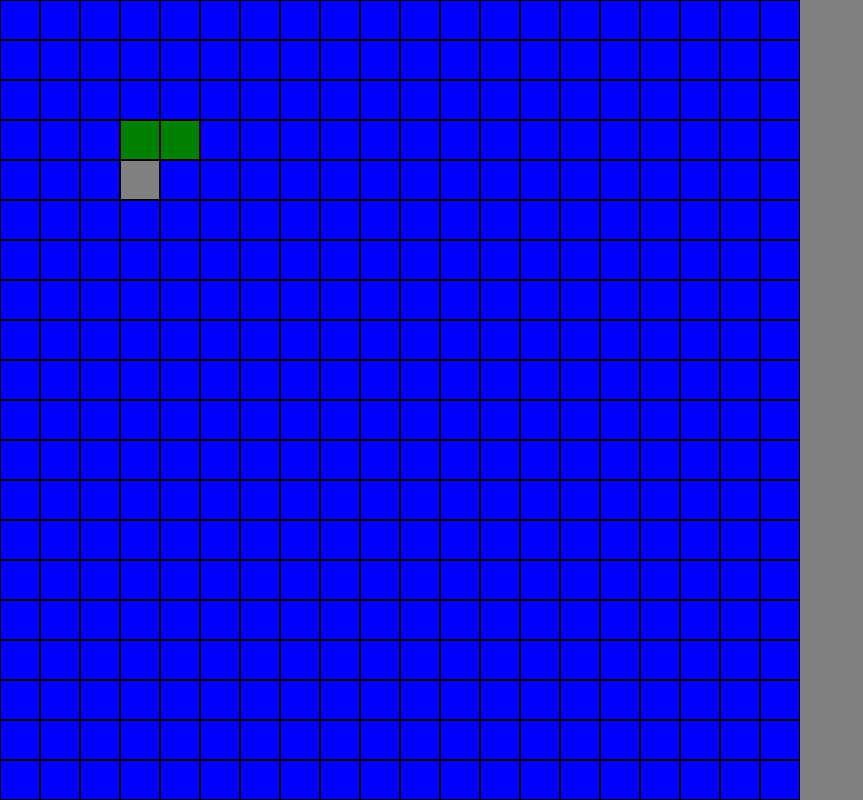
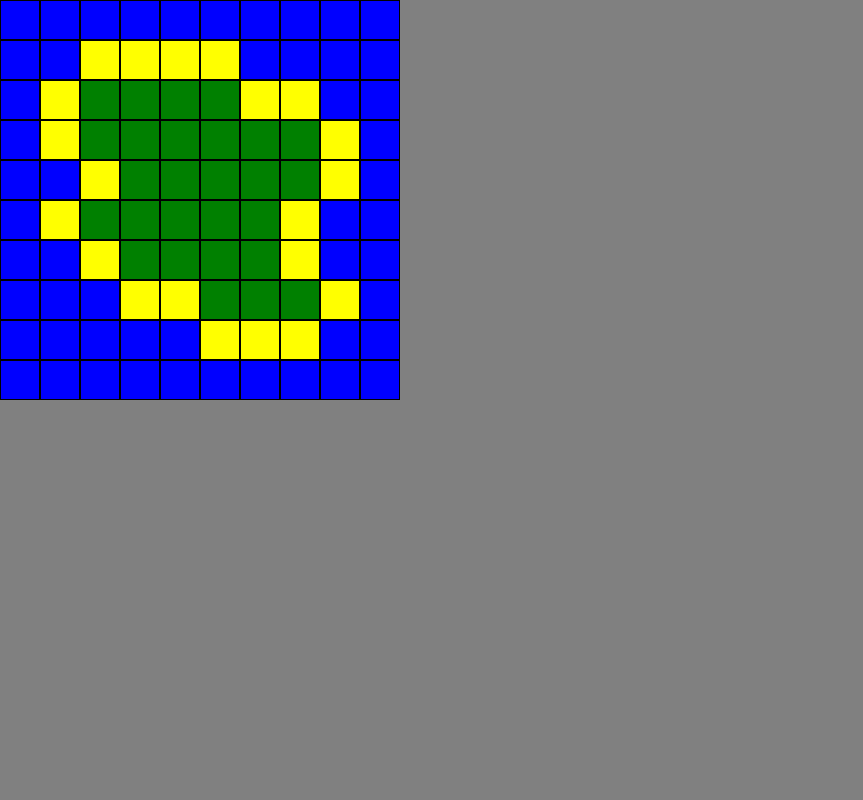
Before and after one commit to Paraldos/Island-Game, a website with bundled scripts: page index.html in a window 1280 px wide. Shown: the whole page, without its empty margins (0-863 px from the left). Built offline with nearby package versions, Linux system fonts and the light colour scheme.

Commit message:
working on board

```diff
--- a/components/board.js
+++ b/components/board.js
@@ -1,10 +1,18 @@
 export default class Board {
   constructor() {
     this.board = this.createBoard();
-    this.grid = this.createGrid();
-    this.grid[3][3] = 1;
-    this.grid[3][4] = 2;
-    this.grid[4][3] = 1;
+    this.grid = [
+      [0, 0, 0, 0, 0, 0, 0, 0, 0, 0],
+      [0, 0, 1, 1, 1, 1, 0, 0, 0, 0],
+      [0, 1, 2, 2, 2, 2, 1, 1, 0, 0],
+      [0, 1, 2, 2, 2, 2, 2, 2, 1, 0],
+      [0, 0, 1, 2, 2, 2, 2, 2, 1, 0],
+      [0, 1, 2, 2, 2, 2, 2, 1, 0, 0],
+      [0, 0, 1, 2, 2, 2, 2, 1, 0, 0],
+      [0, 0, 0, 1, 1, 2, 2, 2, 1, 0],
+      [0, 0, 0, 0, 0, 1, 1, 1, 0, 0],
+      [0, 0, 0, 0, 0, 0, 0, 0, 0, 0],
+    ];
     this.displayGrid();
   }
 
@@ -18,8 +26,10 @@ export default class Board {
   createGrid(size = 20) {
     let grid = [];
     for (let i = 0; i < size; i++) {
+      // add row
       let row = [];
       grid.push(row);
+      // add cell
       for (let j = 0; j < size; j++) {
         row.push(0);
       }
@@ -28,20 +38,20 @@ export default class Board {
   }
 
   async displayGrid() {
-    for (let x = 0; x < this.grid.length; x++) {
-      for (let y = 0; y < this.grid[x].length; y++) {
+    for (let y = 0; y < this.grid.length; y++) {
+      for (let x = 0; x < this.grid[y].length; x++) {
         const element = document.createElement("div");
         this.board.appendChild(element);
         // type
-        switch (this.grid[x][y]) {
+        switch (this.grid[y][x]) {
           case 0:
             element.classList.add(`board__cell--water`);
             break;
           case 1:
-            element.classList.add(`board__cell--land`);
+            element.classList.add(`board__cell--sand`);
             break;
           case 2:
-            element.classList.add(`board__cell--stone`);
+            element.classList.add(`board__cell--land`);
             break;
         }
         // classes
--- a/package.json
+++ b/package.json
@@ -1,5 +1,5 @@
 {
-  "name": "dungeoncrawl",
+  "name": "Island Game",
   "version": "1.0.0",
   "description": "",
   "main": "index.js",
--- a/styles/components/_board.scss
+++ b/styles/components/_board.scss
@@ -1,4 +1,5 @@
-.board__cell {
+.board {
+  &__cell {
     --position-x: 0;
     --positin-y: 0;
     --cell-size: 40px;
@@ -11,6 +12,10 @@
     border: 1px solid black;
     background-color: blue;
 
+    &--sand {
+      background-color: yellow;
+    }
+
     &--land {
       background-color: green;
     }
@@ -19,3 +24,4 @@
       background-color: gray;
     }
   }
+}
```
Also changed, not shown: styles.css, 2 other files. Lines whose indentation alone changed are shown as unchanged.
